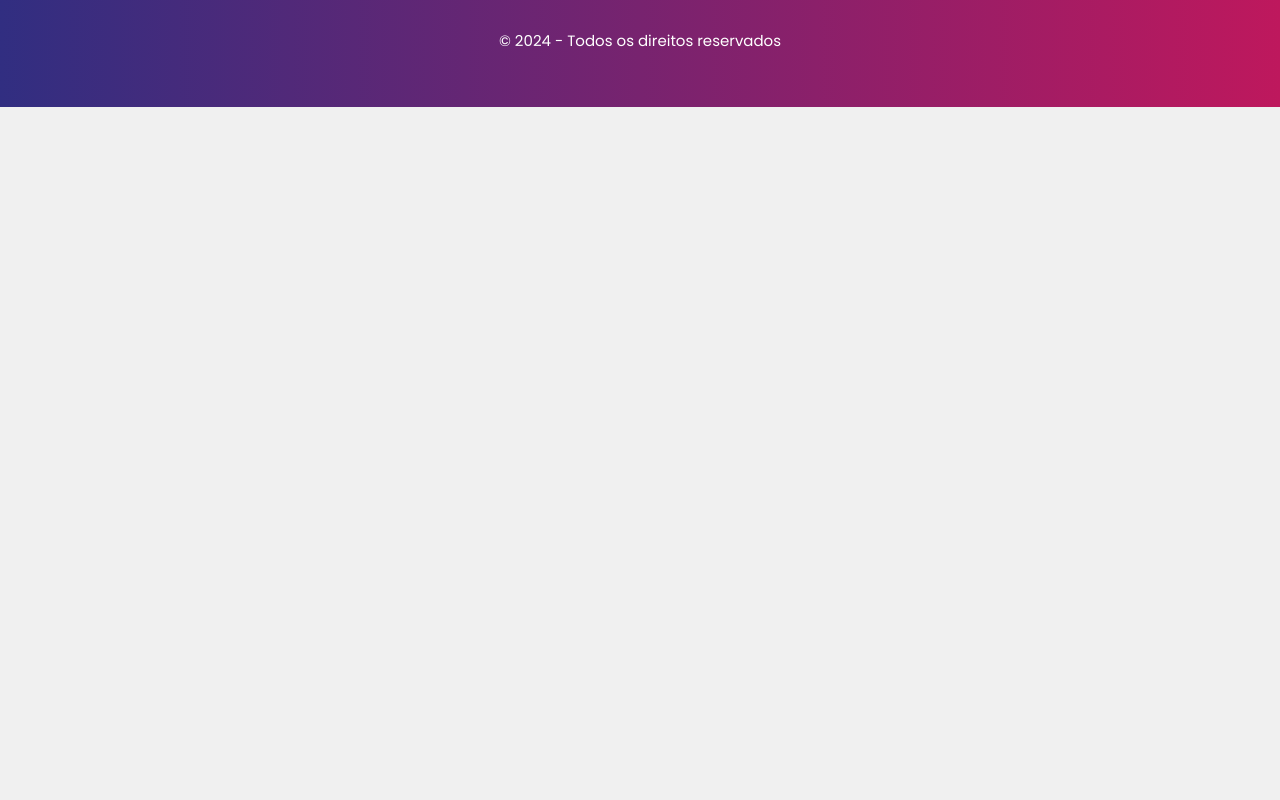
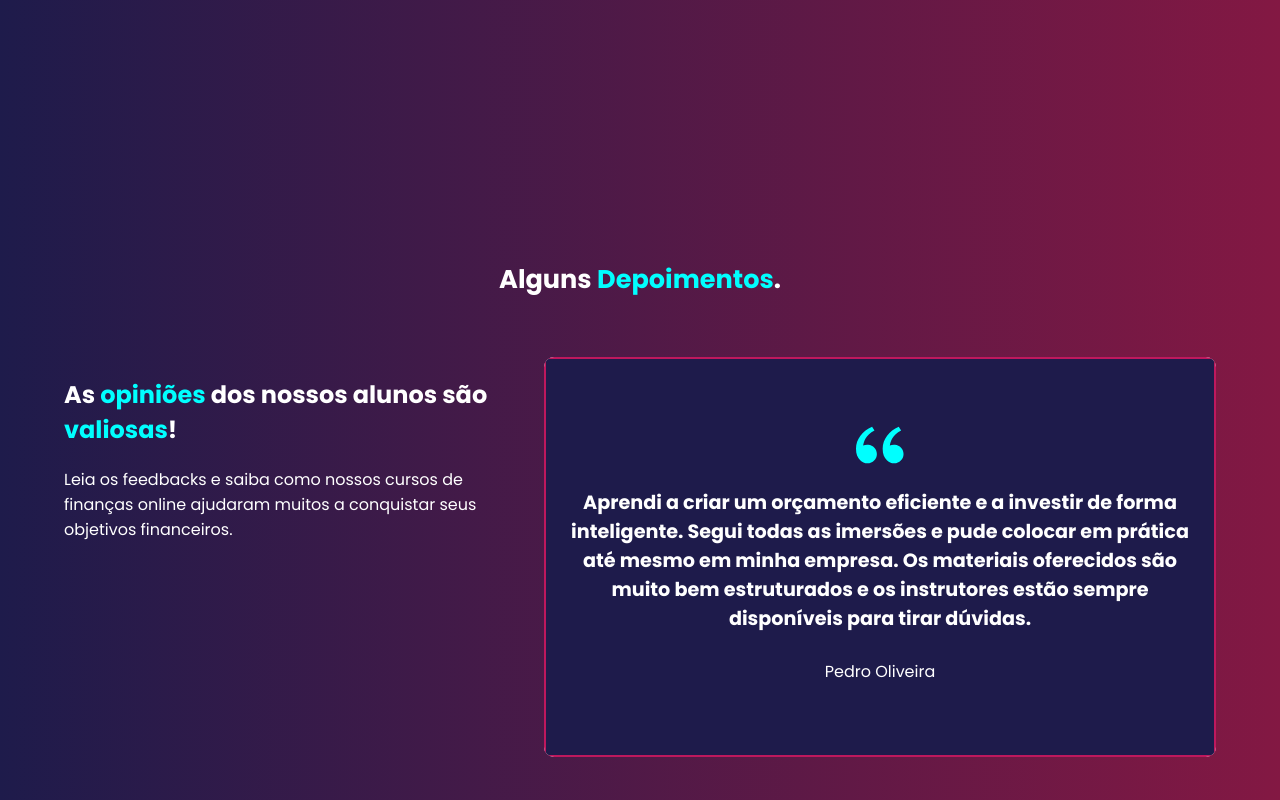
Before and after one commit to RodrigoMarques6/landing-page-test, a React (Create React App) app: page / in a window 1280 px wide. Shown: the part 1500-2300 px from the top of the page. Before the commit the page ends 1607 px from the top, so only its background shows below. Built offline with nearby package versions, Linux system fonts and the light colour scheme.

Commit message:
Finalizando landing-page-teste

```diff
--- a/src/components/Depositions/index.tsx
+++ b/src/components/Depositions/index.tsx
@@ -1,4 +1,5 @@
 import React, { useEffect, useState } from "react";
+import { RiDoubleQuotesL } from "react-icons/ri";
 import "./styles.css";
 
 export function Depositions() {
@@ -6,30 +7,75 @@ export function Depositions() {
 
   useEffect(() => {
     const intervalId = setInterval(() => {
-      setCurrentIndex((prevIndex) => (prevIndex + 1) % itemCount);
+      setCurrentIndex((prevIndex) => (prevIndex + 1) % items.length);
     }, 3000);
 
     return () => clearInterval(intervalId);
   }, []);
 
-  const itemCount = 5;
+  const items = [
+    {
+      id: 1,
+      title:
+        "Aprendi muito sobre planejamento financeiro e estratégias de investimento. Obrigada por essa oportunidade!",
+      description: "Maria Silva",
+      icon: <RiDoubleQuotesL className="quote-icon" />,
+    },
+    {
+      id: 2,
+      title:
+        "Aprendi a criar um orçamento eficiente e a investir de forma inteligente. Segui todas as imersões e pude colocar em prática até mesmo em minha empresa. Os materiais oferecidos são muito bem estruturados e os instrutores estão sempre disponíveis para tirar dúvidas.",
+      description: "Pedro Oliveira",
+      icon: <RiDoubleQuotesL className="quote-icon" />,
+    },
+    {
+      id: 3,
+      title:
+        "Os materiais são bem organizados e os exercícios práticos ajudam a fixar o conhecimento. Aprendi sobre diversificação de investimentos!",
+      description: "Ana Santos",
+      icon: <RiDoubleQuotesL className="quote-icon" />,
+    },
+    {
+      id: 4,
+      title:
+        "A plataforma oferece cursos abrangentes e relevantes para quem quer dominar o mundo das finanças, além disso, os instrutores são muito experientes e possuem uma metodologia de ensino muito divertida e produtiva. Recomendo.",
+      description: "Rafael Costa.",
+      icon: <RiDoubleQuotesL className="quote-icon" />,
+    },
+    {
+      id: 5,
+      title:
+        "A plataforma é intuitiva e os instrutores são especialistas. Recomendo para quem quer melhorar suas finanças.",
+      description: "André Aquino",
+      icon: <RiDoubleQuotesL className="quote-icon" />,
+    },
+  ];
 
   return (
     <section className="section-depositions">
       <div>
         <h1 id="h1-depositions">
-          Alguns<span id="span-depositions">Depoimentos</span>.
+          Alguns <span id="span-depositions">Depoimentos</span>.
         </h1>
       </div>
       <div id="div-depositions">
+        <div className="description">
+          <h2>As <span id="feedback">opiniões</span> dos nossos alunos são <span id="feedback">valiosas</span>!</h2>
+          <p>
+            Leia os feedbacks e saiba como nossos cursos de finanças online
+            ajudaram muitos a conquistar seus objetivos financeiros.
+          </p>
+        </div>
         <div className="carousel">
           <div
             className="carousel-track"
             style={{ transform: `translateX(-${currentIndex * 100}%)` }}
           >
-            {[...Array(itemCount)].map((_, index) => (
-              <div key={index} className="carousel-item">
-                {index + 1}
+            {items.map((item) => (
+              <div key={item.id} className="carousel-item">
+                {item.icon}
+                <h2>{item.title}</h2>
+                <p>{item.description}</p>
               </div>
             ))}
           </div>
--- a/src/components/Depositions/styles.css
+++ b/src/components/Depositions/styles.css
@@ -11,38 +11,76 @@
   color: aqua;
 }
 
-  body {
-    margin: 0;
-    font-family: Arial, sans-serif;
+#div-depositions {
   display: flex;
+  width: 90%;
+  height: 50vh;
+  padding: 2rem;
+}
+
+.section-depositions {
+  height: 90vh;
+  display: flex;
+  flex-direction: column;
+  align-items: center;
   justify-content: center;
-    align-items: center;
-    height: 100vh;
-    background-color: #f0f0f0;
+  font-family: "Poppins";
 }
 
 .carousel {
   overflow: hidden;
-    width: 80%;
-    max-width: 600px;
+  margin-left: 1rem;
   position: relative;
-    border: 2px solid #ccc;
+
   background: white;
+  border-radius: 10px;
+  width: 60%;
+}
+
+.description {
+  width: 40%;
+  margin-right: 1rem;
+  color: white;
 }
 
 .carousel-track {
   display: flex;
   transition: transform 0.5s ease-in-out;
+  height: 100%;
 }
 
 .carousel-item {
   flex: 0 0 100%;
   display: flex;
+  flex-direction: column;
   align-items: center;
   justify-content: center;
-    background: lightgray;
-    border: 1px solid red;
-    height: 150px;
-    font-size: 2em;
+  background-color: rgb(30 27 75);
+  border: 2px solid #be185d;
+  font-size: 1.2rem;
+  color: white;
+  padding: 20px;
   box-sizing: border-box;
+  text-align: center;
+  border-radius: 5px;
 }
+
+.carousel-item h2 {
+  margin: 10px 0;
+  font-size: 1.2rem;
+  color: white;
+}
+
+.carousel-item p {
+  font-size: 1rem;
+  color: white;
+}
+
+.quote-icon {
+  font-size: 4rem;
+  color: aqua;
+}
+
+#feedback {
+  color: aqua;
+}
--- a/src/components/Home/styles.css
+++ b/src/components/Home/styles.css
@@ -20,6 +20,7 @@ img {
 .h1-home {
   margin-left: 10rem;
   font-family: "Poppins";
+  font-size: 1.6rem;
 }
 
 .p-home {
```
Lines whose indentation alone changed are shown as unchanged.
